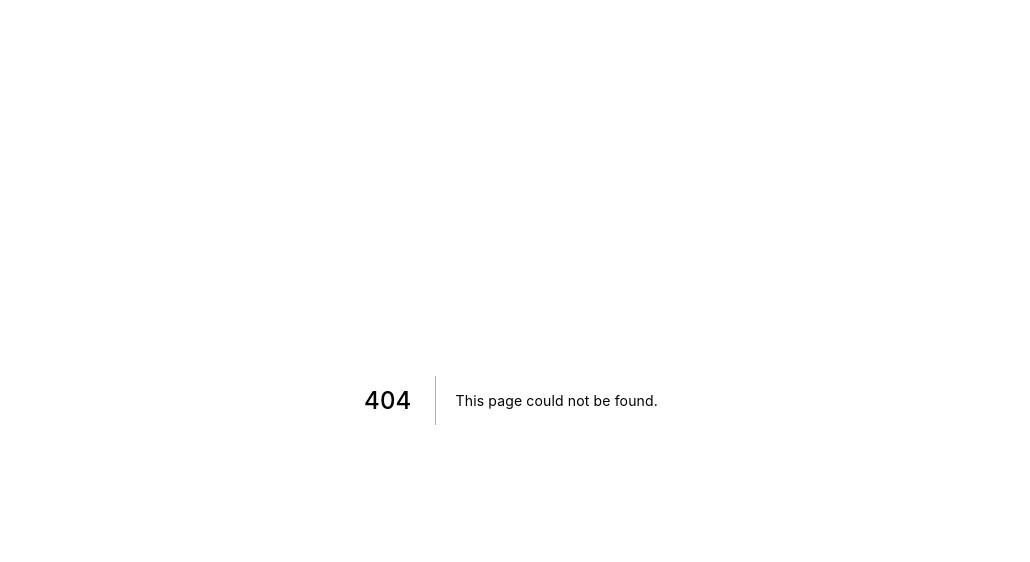
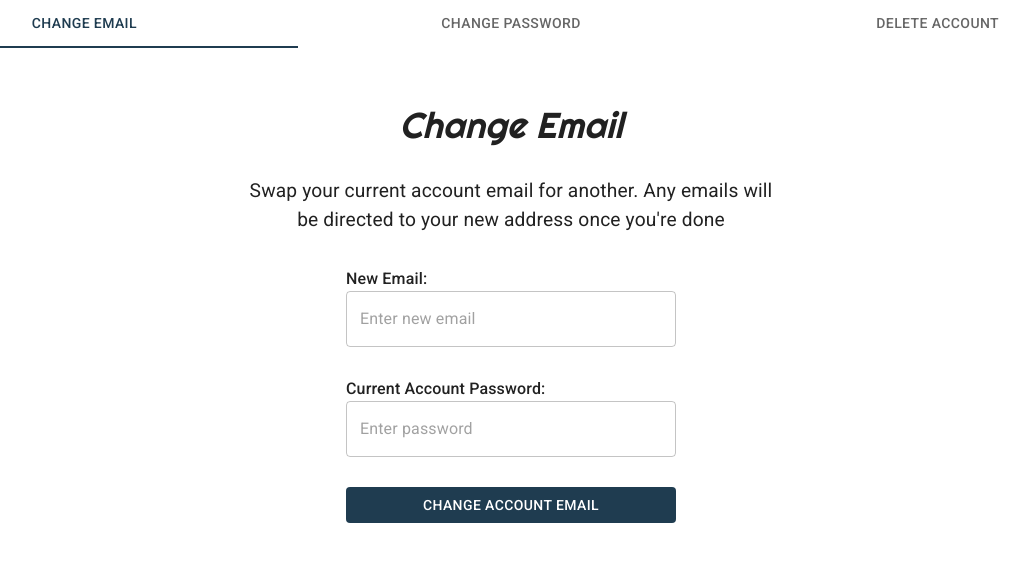
Before and after one commit to JasonXB/local-eats, a Next.js app: page /auth/manage-account/1 in a window 1280 px wide. Before the commit this address had no page. Shown: the top 562 px of the page, without its empty margins (129-1159 px from the left). Built offline with nearby package versions, Linux system fonts and the light colour scheme; no server answers; sample sign-in values are in the browser's storage.

Commit message:
Made the manage account page dynamic so we can preselect panels to open on startup

```diff
--- a/pages/auth/manage-account.js
+++ b/pages/auth/manage-account/[panel].js
@@ -1,14 +1,15 @@
 import React, { useState, useLayoutEffect, useEffect } from "react";
+import { useRouter } from "next/router";
 import PropTypes from "prop-types";
 import Tabs from "@mui/material/Tabs";
 import Tab from "@mui/material/Tab";
 import Typography from "@mui/material/Typography";
 import Box from "@mui/material/Box";
-import ChangeEmail from "../../src/page-blocks/authForms/ChangeEmail";
-import ChangePassword from "../../src/page-blocks/authForms/ChangePassword";
-import DeleteAccount from "../../src/page-blocks/authForms/DeleteAccount";
+import ChangeEmail from "../../../src/page-blocks/authForms/ChangeEmail";
+import ChangePassword from "../../../src/page-blocks/authForms/ChangePassword";
+import DeleteAccount from "../../../src/page-blocks/authForms/DeleteAccount";
 import { getSession } from "next-auth/react";
-import useWindowSize from "../../src/utility-functions/general/useWindowSize";
+import useWindowSize from "../../../src/utility-functions/general/useWindowSize";
 
 // Redirect users to homepage if they come here offline
 export async function getServerSideProps(context) {
@@ -56,11 +57,31 @@ function a11yProps(index) {
   };
 }
 
-export default function ManageAccount() {
+export default function ManageAccount(props) {
+  const router = useRouter();
+
+  // The URL of this dynamic page dictates which tab's selected @ start
   const [value, setValue] = React.useState(0);
   const handleChange = (event, newValue) => {
     setValue(newValue);
   };
+
+  // The URL should determine which panel gets auto-selected first
+  useEffect(() => {
+    const query = router.query.panel;
+    const tabSelect = {
+      general: 0,
+      "change-email": 0,
+      "change-password": 1,
+      "delete-account": 2,
+    };
+    if (!tabSelect[query]) setValue(0);
+    else setValue(tabSelect[query]);
+
+    /*  Use the following links across your project
+    /auth/manage-account/general                  /auth/manage-account/change-email
+    /auth/manage-account/change-password          /auth/manage-account/delete-account   */
+  }, []);
 
   return (
     <Box sx={{ width: "100%" }}>
@@ -69,7 +90,6 @@ export default function ManageAccount() {
         onChange={handleChange}
         aria-label="basic tabs example"
         variant="fullWidth"
-
       >
         <Tab label="Change Email" {...a11yProps(0)} />
         <Tab label="Change Password" {...a11yProps(1)} />
```
Also changed, not shown: fixesFolder/AUTHFORMS.txt.
